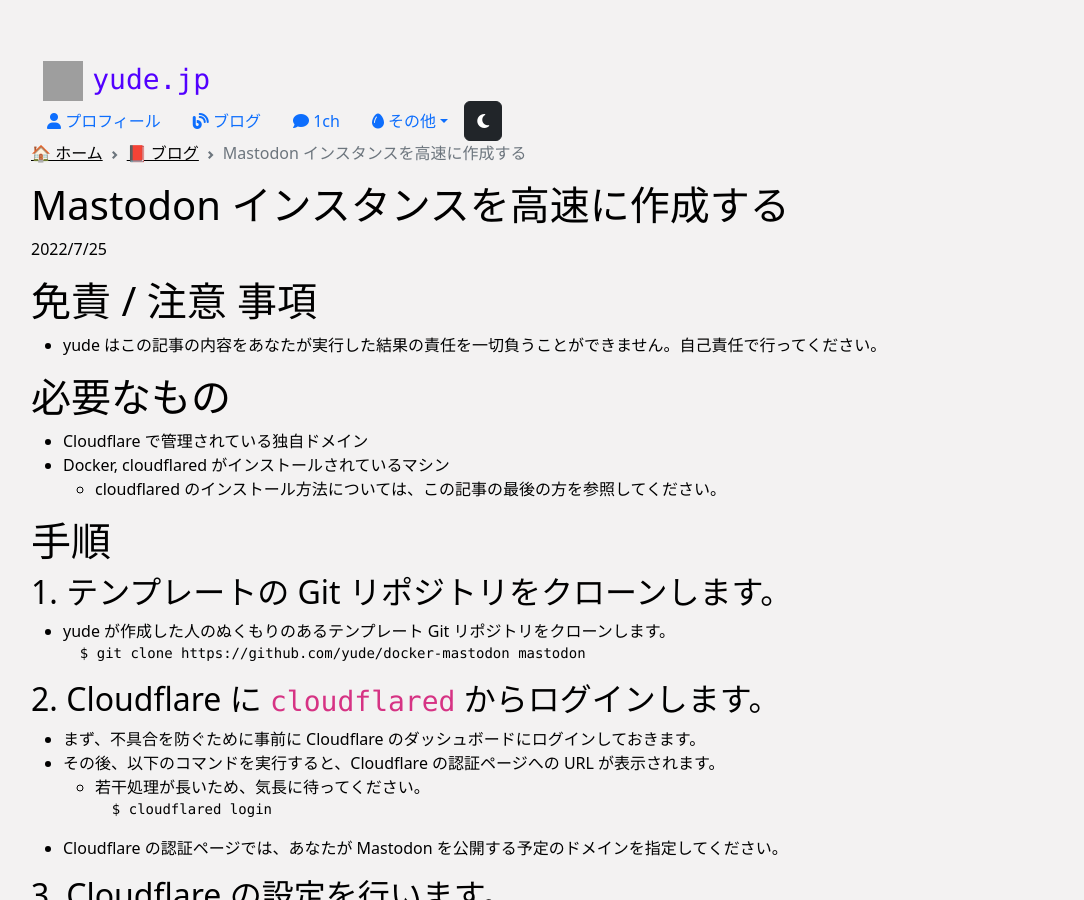
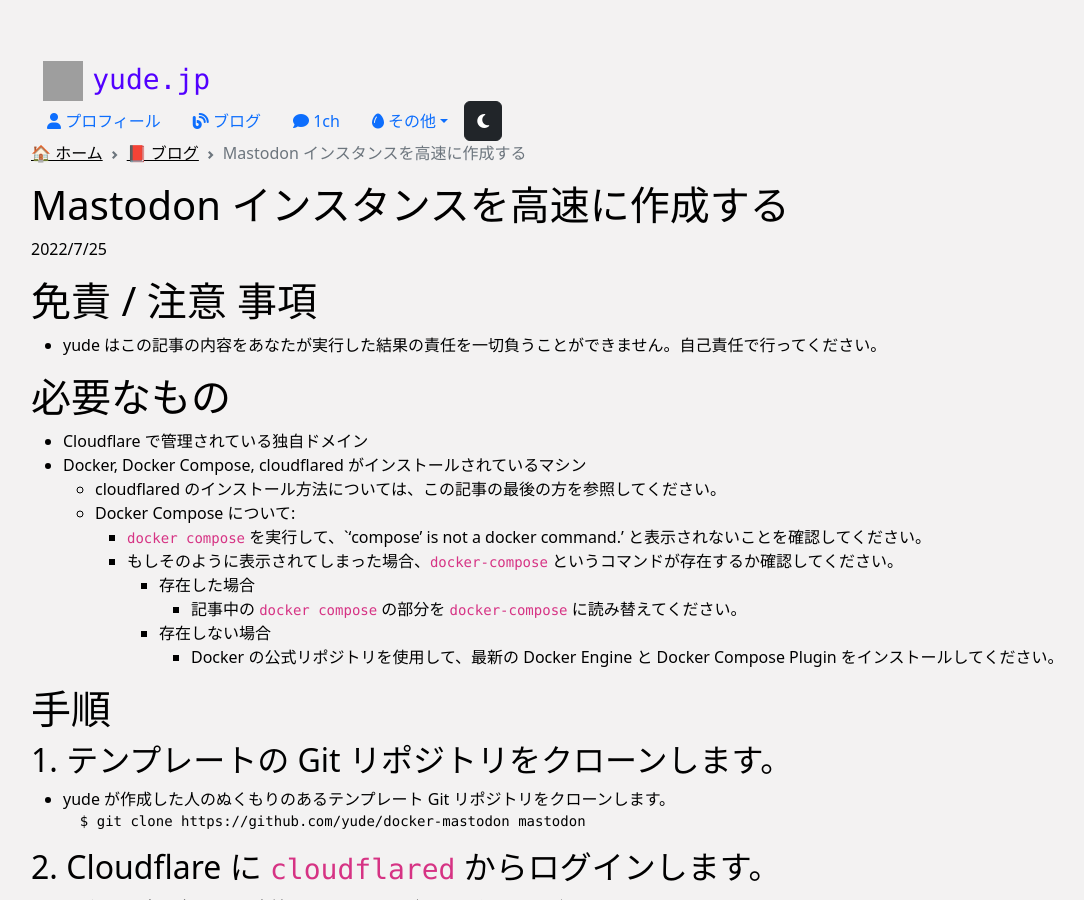
Before and after one commit to yudejp/yude.jp_v3, a Jekyll site: the page built from _posts/2022-07-25-install-mastodon.md, in a window 1280 px wide and 900 px high. Shown: the whole window, without its empty margins (51-1135 px from the left). Built offline with Jekyll 4.4.1, drawn with Linux system fonts in a browser that asks for light colours; nearby versions of some CDN libraries; comment, search, counter and statistics services are not loaded; grey boxes are pictures that could not be loaded.

Commit message:
feat: add error handling

```diff
--- a/_posts/2022-07-25-install-mastodon.md
+++ b/_posts/2022-07-25-install-mastodon.md
@@ -8,8 +8,15 @@
 
 # 必要なもの
 * Cloudflare で管理されている独自ドメイン
-* Docker, cloudflared がインストールされているマシン
+* Docker, Docker Compose, cloudflared がインストールされているマシン
     * cloudflared のインストール方法については、この記事の最後の方を参照してください。
+    * Docker Compose について:
+        * `docker compose` を実行して、`'compose' is not a docker command.' と表示されないことを確認してください。
+        * もしそのように表示されてしまった場合、`docker-compose` というコマンドが存在するか確認してください。
+            * 存在した場合
+                * 記事中の `docker compose` の部分を `docker-compose` に読み替えてください。
+            * 存在しない場合
+                * Docker の公式リポジトリを使用して、最新の Docker Engine と Docker Compose Plugin をインストールしてください。
 
 # 手順
 ## 1. テンプレートの Git リポジトリをクローンします。
```
